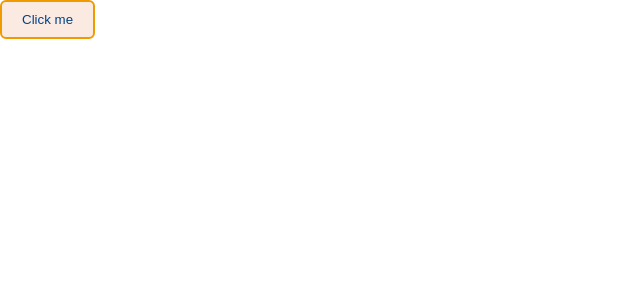
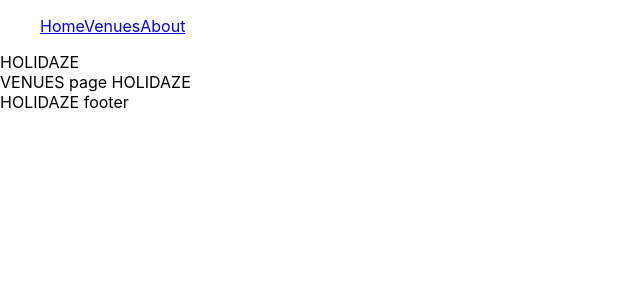
Before and after one commit to haris867/project-exam-2, a React (Create React App) app: page /venues in a window 1280 px wide. Shown: the top 300 px of the page, without its empty margins (0-640 px from the left). Built offline with nearby package versions, Linux system fonts and the light colour scheme.

Commit message:
Set up React Router

```diff
--- a/package.json
+++ b/package.json
@@ -8,6 +8,7 @@
     "@testing-library/user-event": "^13.5.0",
     "react": "^18.2.0",
     "react-dom": "^18.2.0",
+    "react-router-dom": "^6.10.0",
     "react-scripts": "5.0.1",
     "sass": "^1.62.0",
     "styled-components": "^5.3.9",
--- a/src/App.js
+++ b/src/App.js
@@ -1,19 +1,20 @@
 import React from "react";
-import styled from "styled-components";
-
-const Button = styled.button`
-  padding: 10px 20px;
-  color: ${(props) => props.theme.color.primary};
-  background: ${(props) => props.theme.color.secondary};
-  border-radius: 6px;
-  border: solid 2px ${(props) => props.theme.color.tertiary}};
-  cursor: pointer;
-`;
+import { Routes, Route } from "react-router-dom";
+import Nav from "./components/nav";
+import Layout from "./components/layout";
+import { About, Home, Venues } from "./pages";
 
 function App() {
   return (
     <div>
-      <Button>Click me</Button>
+      <Nav />
+      <Routes>
+        <Route path="/" element={<Layout />}>
+          <Route index element={<Home />} />
+          <Route path="/venues" element={<Venues />} />
+          <Route path="/about" element={<About />} />
+        </Route>
+      </Routes>
     </div>
   );
 }
--- /dev/null
+++ b/src/components/layout/footer/index.jsx
@@ -0,0 +1,5 @@
+function Footer() {
+  return <footer>HOLIDAZE footer</footer>;
+}
+
+export default Footer;
--- /dev/null
+++ b/src/components/layout/header/index.jsx
@@ -0,0 +1,5 @@
+function Header() {
+  return <header>HOLIDAZE</header>;
+}
+
+export default Header;
--- /dev/null
+++ b/src/components/layout/index.jsx
@@ -0,0 +1,14 @@
+import Header from "./header";
+import Footer from "./footer";
+import { Outlet } from "react-router-dom";
+
+function Layout() {
+  return (
+    <div>
+      <Header />
+      <Outlet />
+      <Footer />
+    </div>
+  );
+}
+export default Layout;
--- /dev/null
+++ b/src/components/nav/index.jsx
@@ -0,0 +1,12 @@
+import { NavLink } from "react-router-dom";
+export default function Nav() {
+  return (
+    <div>
+      <ul>
+        <NavLink to="/">Home</NavLink>
+        <NavLink to="/venues">Venues</NavLink>
+        <NavLink to="/about">About</NavLink>
+      </ul>
+    </div>
+  );
+}
--- a/src/index.js
+++ b/src/index.js
@@ -5,13 +5,16 @@ import App from "./App";
 import reportWebVitals from "./reportWebVitals";
 import Theme from "./styles/theme";
 import GlobalStyle from "./styles/GlobalStyles";
+import { BrowserRouter } from "react-router-dom";
 
 const root = ReactDOM.createRoot(document.getElementById("root"));
 root.render(
   <React.StrictMode>
     <Theme>
       <GlobalStyle />
-      <App />
+      <BrowserRouter>
+        <App />
+      </BrowserRouter>
     </Theme>
   </React.StrictMode>
 );
--- /dev/null
+++ b/src/pages/about/index.jsx
@@ -0,0 +1,5 @@
+import React from "react";
+
+export default function About() {
+  return <div>ABOUT page HOLIDAZE</div>;
+}
--- a/src/pages/home/index.jsx
+++ b/src/pages/home/index.jsx
@@ -1,5 +1,19 @@
 import React from "react";
+import styled from "styled-components";
+
+const Button = styled.button`
+  padding: 10px 20px;
+  color: ${(props) => props.theme.color.primary};
+  background: ${(props) => props.theme.color.secondary};
+  border-radius: 6px;
+  border: solid 2px ${(props) => props.theme.color.tertiary}};
+  cursor: pointer;
+`;
 
 export default function Home() {
-  <div>Home page HOLIDAZE</div>;
+  return (
+    <div>
+      <Button>Click me</Button>
+    </div>
+  );
 }
--- /dev/null
+++ b/src/pages/index.jsx
@@ -0,0 +1,3 @@
+export { default as Home } from "./home";
+export { default as Venues } from "./venues";
+export { default as About } from "./about";
--- a/src/pages/venues/index.jsx
+++ b/src/pages/venues/index.jsx
@@ -1,5 +1,5 @@
 import React from "react";
 
 export default function Venues() {
-  <div>VENUES page HOLIDAZE</div>;
+  return <div>VENUES page HOLIDAZE</div>;
 }
```
Also changed, not shown: 1 other file (tests, documents, lock files or other folders).
